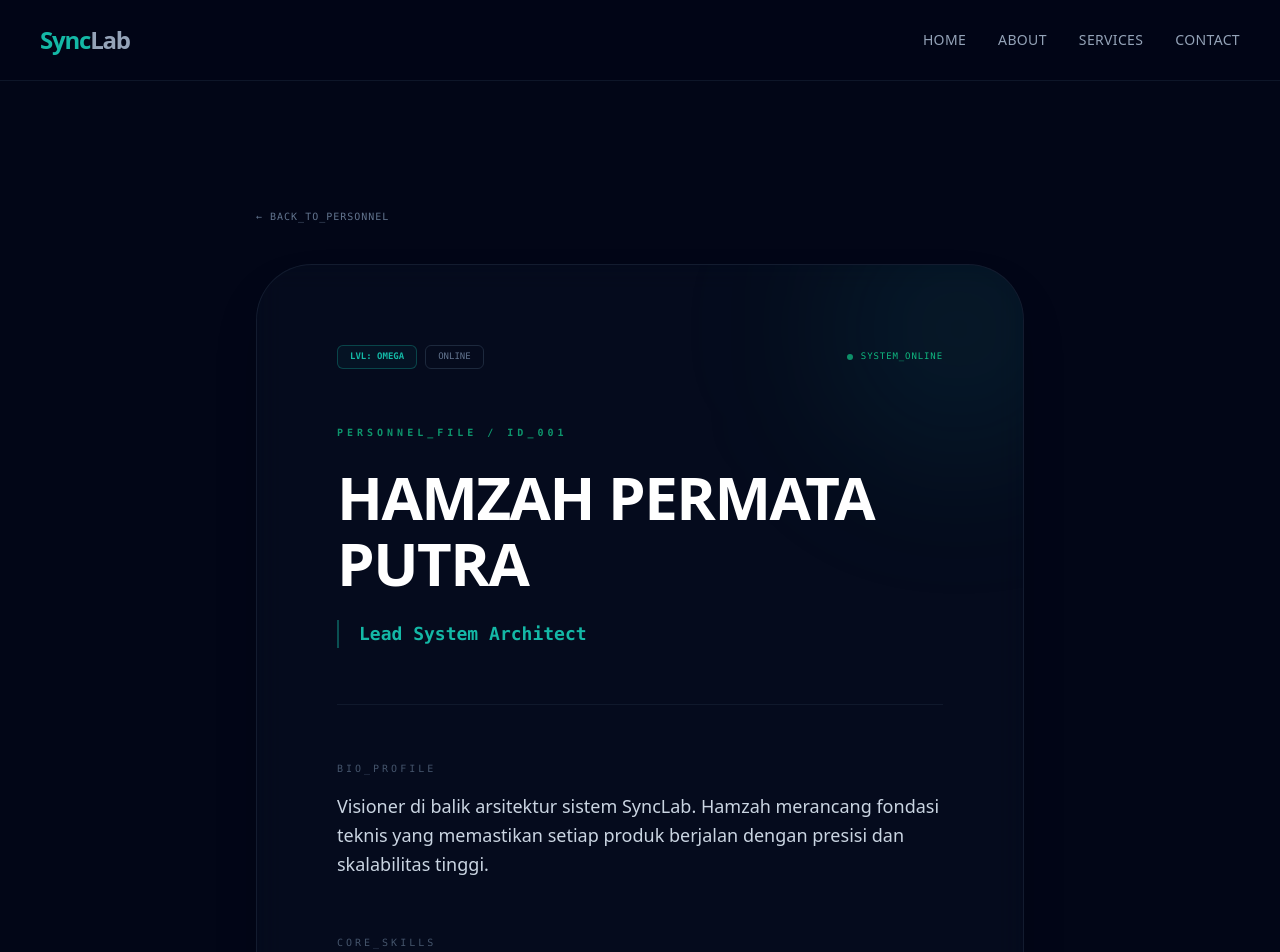
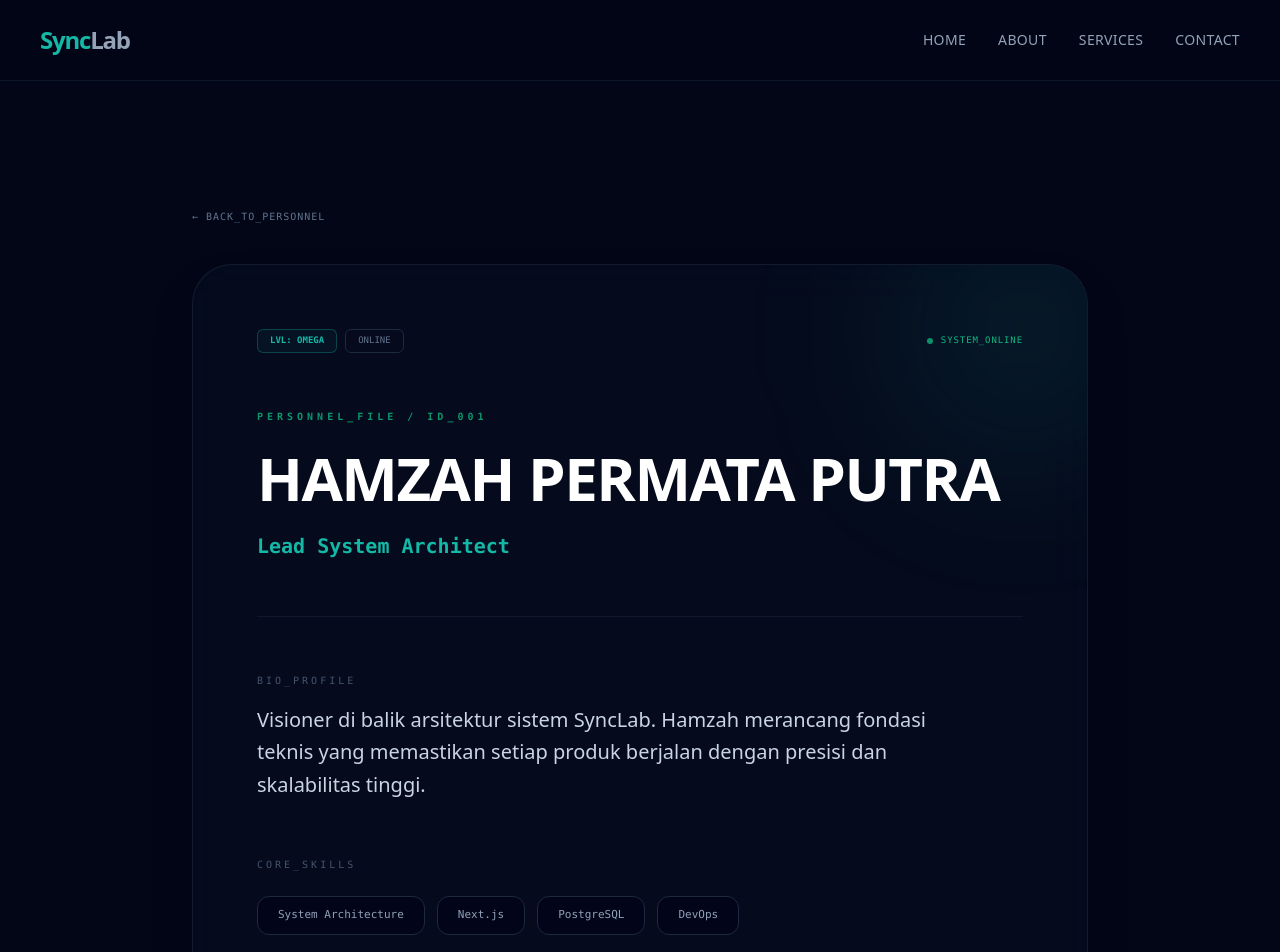
Before and after one commit to nacht24/SyncLab, a Next.js app: page /team/1 in a window 1280 px wide. Shown: the top 952 px of the page. Built offline with nearby package versions, Linux system fonts and the light colour scheme.

Commit message:
revisi dikit

```diff
--- a/app/team/[id]/page.js
+++ b/app/team/[id]/page.js
@@ -2,7 +2,6 @@ import { notFound } from "next/navigation";
 import Link from "next/link";
 import teamData from "@/data/team.json";
 
-// Mengatur parameter statis sesuai modul (SSG)
 export async function generateStaticParams() {
   return teamData.map((member) => ({
     id: String(member.id),
@@ -21,10 +20,8 @@ export default async function TeamMemberPage({ params }) {
   if (!member) notFound();
 
   return (
-    <div className="w-full min-h-screen bg-[#020617] flex justify-center items-start pt-32 pb-20 px-6 overflow-x-hidden">
-      <div className="w-full max-w-3xl flex flex-col items-stretch">
-
-        {/* Tombol Back - Menggunakan Link  */}
+    <div className="w-full min-h-screen bg-[#020617] flex justify-center items-start pt-32 pb-20 px-6 overflow-x-hidden text-slate-50">
+      <div className="w-full max-w-4xl flex flex-col">
         <Link
           href="/about"
           className="inline-flex items-center gap-2 text-[10px] font-mono text-slate-500 uppercase tracking-widest mb-10 hover:text-sync-teal transition-all self-start"
@@ -32,13 +29,10 @@ export default async function TeamMemberPage({ params }) {
           ← BACK_TO_PERSONNEL
         </Link>
 
-        <div className="w-full bg-slate-900/30 backdrop-blur-md border border-slate-800/60 rounded-[3.5rem] p-10 md:p-20 relative overflow-hidden shadow-2xl">
+        <div className="w-full bg-slate-900/30 backdrop-blur-xl border border-slate-800/60 rounded-[2.5rem] p-10 md:p-16 relative overflow-hidden shadow-2xl">
+          <div className="absolute -top-16 -right-16 w-64 h-64 bg-sync-teal/10 blur-[80px] rounded-full pointer-events-none" />
 
-          {/* Accent Glow Inside */}
-          <div className="absolute -top-16 -right-16 w-64 h-64 bg-sync-teal/10 blur-[80px] rounded-full pointer-events-none" />
           <div className="relative z-10 flex flex-col gap-14">
-
-            {/* 1. Header: Meta Data Personnel */}
             <div className="flex flex-wrap justify-between items-center gap-4">
               <div className="flex gap-2">
                 <span className="text-[9px] font-mono font-bold text-sync-teal border border-sync-teal/30 px-3 py-1 rounded-md bg-sync-teal/5 uppercase">
@@ -54,33 +48,30 @@ export default async function TeamMemberPage({ params }) {
               </div>
             </div>
 
-            {/* 2. Hero Name Section */}
-            <div className="space-y-6">
+            <div className="space-y-6 text-left">
               <span className="text-sync-emerald text-[10px] font-mono font-bold uppercase tracking-[0.4em] block opacity-80">
                 PERSONNEL_FILE / ID_{String(member.id).padStart(3, "0")}
               </span>
-              <h1 className="text-4xl md:text-6xl font-black text-white uppercase tracking-tight leading-[1.1]">
+              <h1 className="text-4xl md:text-6xl font-black text-white uppercase tracking-tight leading-none">
                 {member.name}
               </h1>
-              <p className="text-sync-teal text-lg font-mono font-semibold border-l-2 border-sync-teal/40 pl-5">
+              <p className="text-sync-teal text-xl font-mono font-semibold">
                 {member.role}
               </p>
             </div>
 
             <div className="border-t border-slate-800/50" />
 
-            {/* 3. Bio Section - Menggunakan Data Fetching JSON  */}
-            <div className="space-y-4">
+            <div className="space-y-4 text-left">
               <span className="text-[10px] font-mono text-slate-600 uppercase tracking-[0.3em] block">
                 BIO_PROFILE
               </span>
-              <p className="text-slate-300 text-lg leading-relaxed font-light max-w-2xl">
+              <p className="text-slate-300 text-lg md:text-xl leading-relaxed font-light max-w-2xl">
                 {member.bio}
               </p>
             </div>
 
-            {/* 4. Skills Section */}
-            <div className="space-y-6">
+            <div className="space-y-6 text-left">
               <span className="text-[10px] font-mono text-slate-600 uppercase tracking-[0.3em] block">
                 CORE_SKILLS
               </span>
@@ -96,8 +87,7 @@ export default async function TeamMemberPage({ params }) {
               </div>
             </div>
 
-            {/* 5. Navigation: Other Personnel  */}
-            <div className="pt-10 border-t border-slate-800/50">
+            <div className="pt-10 border-t border-slate-800/50 text-left">
               <span className="text-[10px] font-mono text-slate-600 uppercase tracking-[0.3em] mb-6 block">
                 OTHER_PERSONNEL
               </span>
@@ -115,7 +105,6 @@ export default async function TeamMemberPage({ params }) {
                   ))}
               </div>
             </div>
-
           </div>
         </div>
       </div>
```
